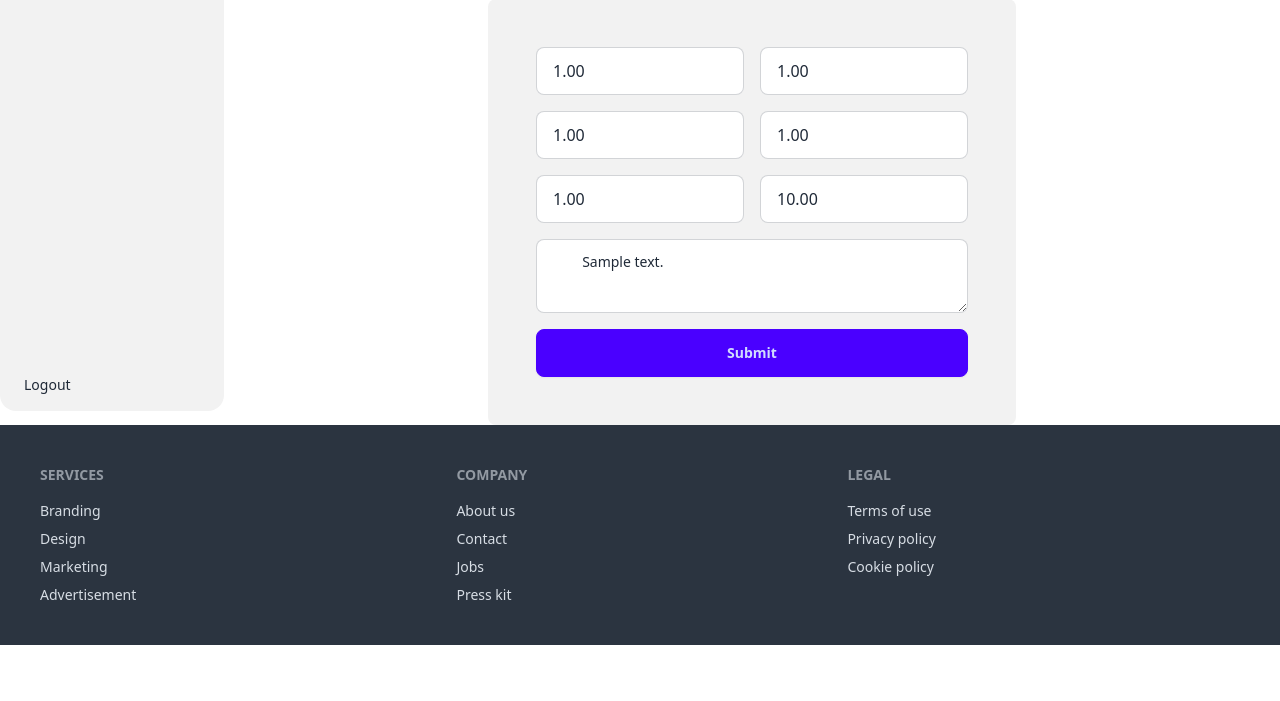
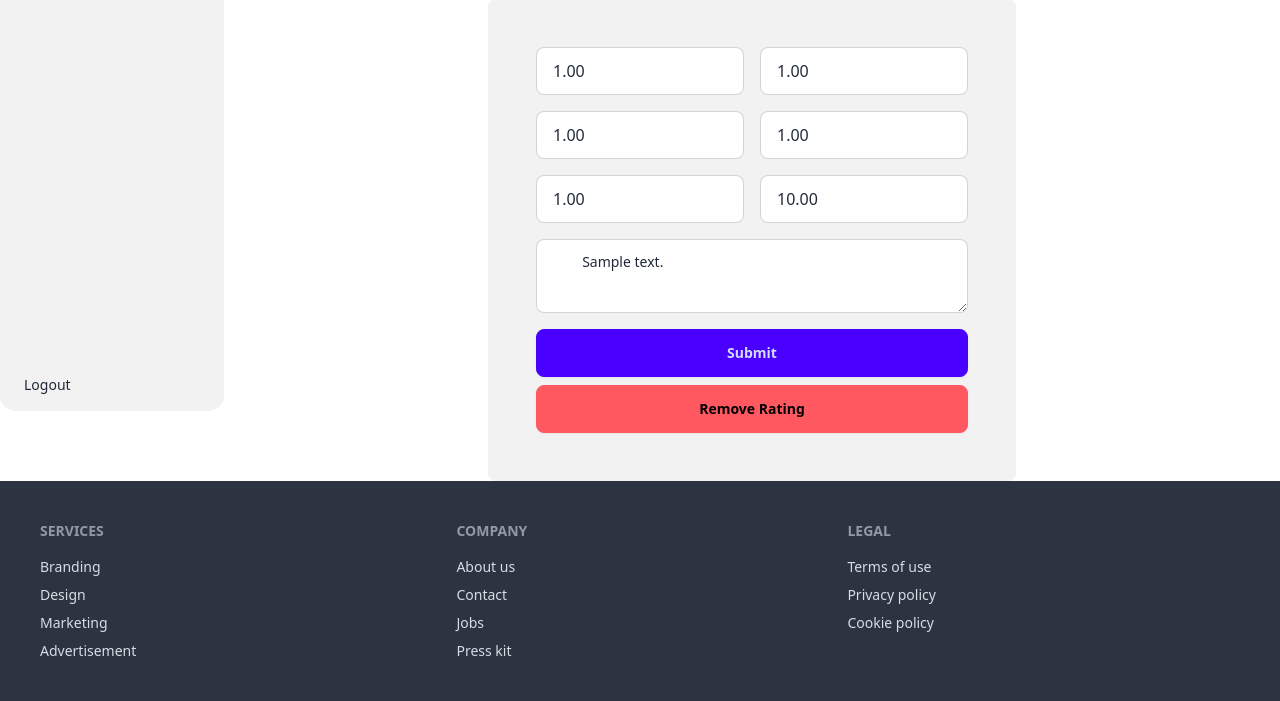
Before and after one commit to spynetS/rater, a Django app: page /account/edit/1 in a window 1280 px wide. Shown: the part 389-1090 px from the top of the page. Before the commit the page ends 1034 px from the top, so only its background shows below. Run offline with Django 4.2, Linux system fonts and the light colour scheme; a user stored in the database is signed in; tables that the repository leaves empty hold one stand-in row (values such as "Sample post"); grey boxes marked "Sample" are stand-in pictures; some libraries are stand-ins or nearby versions.

Commit message:
Added delete

```diff
--- a/accounts/templates/accounts/edit-rating.html
+++ b/accounts/templates/accounts/edit-rating.html
@@ -8,8 +8,14 @@
 			<h2 class="text-xl font-semibold mb-2">Selected movie</h2>
 			{% include "movies/poster.html" with movie=rating.movie %}
 		</div>
-		<div class="bg-base-200 p-12 rounded-lg w-1/2" >
+		<div class="bg-base-200 p-12 rounded-lg w-1/2 " >
 			{% include "rating/values.html" with rating=rating %}
+			<button
+				hx-delete="/rating/delete/{{rating.pk}}/"
+				hx-confirm="Do you really want to remove this rating. This cannot be undone!"
+				class="btn btn-error w-full mt-2" >
+				Remove Rating
+			</button>
 		</div>
 	</div>
 {% endblock %}
--- a/rating/urls.py
+++ b/rating/urls.py
@@ -26,6 +26,7 @@ urlpatterns = [
     path('movielist/<int:rating_id>/',views.movielist),
     path('setvalues/<int:rating_id>/',views.setvalues),
     path('getvalues/<int:rating_id>/',views.values),
+    path('delete/<int:rating_id>/',views.delete),
     path('search/',views.search),
 
 ]
```
Also changed, not shown: rating/views.py (+10 -0 lines).
